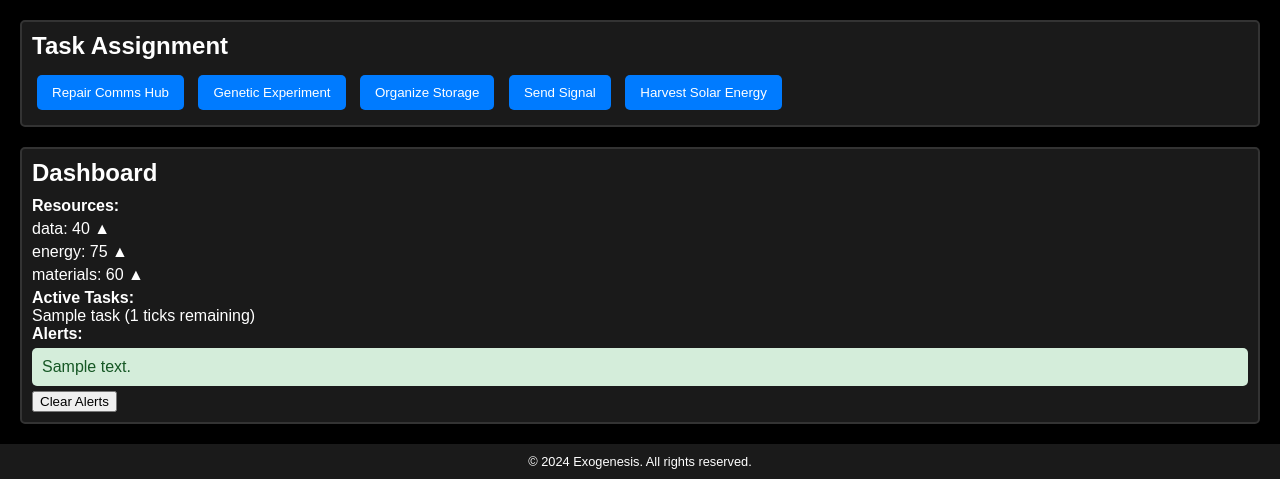
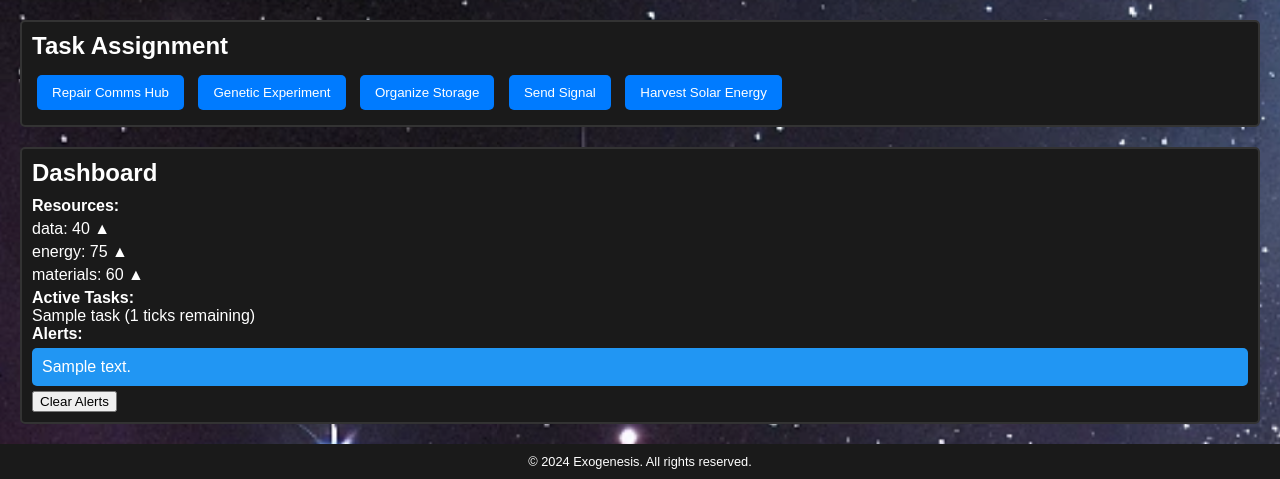
Before and after one commit to bwentzloff/exogenesis, a Flask app: page / in a window 1280 px wide. Shown: the part 470-949 px from the top of the page. Run offline with Flask 3, Linux system fonts and the light colour scheme; data comes from the database, SQL or seed files in the repository; tables that the repository leaves empty hold one stand-in row (values such as "Sample post").

Commit message:
visual updates

```diff
--- a/static/index.html
+++ b/static/index.html
@@ -9,6 +9,9 @@
     <script src="/static/script.js" defer></script>
 </head>
 <body>
+    <!-- Starry Background -->
+    <div id="background-animation"></div>
+
     <header>
         <h1>Exogenesis</h1>
         <p>Moon Base Command Center</p>
--- a/static/script.js
+++ b/static/script.js
@@ -4,7 +4,17 @@ function showToast(message, type = "info") {
 
     const toast = document.createElement("div");
     toast.className = `toast ${type}`;
-    toast.textContent = message;
+
+    // Add an icon to the toast
+    const icon = document.createElement("span");
+    icon.className = `toast-icon ${type}`;
+    toast.appendChild(icon);
+
+    // Add the message
+    const text = document.createElement("span");
+    text.className = "toast-message";
+    text.textContent = message;
+    toast.appendChild(text);
 
     toastContainer.appendChild(toast);
 
@@ -50,6 +60,7 @@ async function fetchMapData() {
         mapContainer.innerHTML = ''; // Clear existing elements
 
         data.celestial_bodies.forEach(body => {
+            // Create celestial body
             const bodyDiv = document.createElement('div');
             bodyDiv.classList.add('celestial-body');
             bodyDiv.classList.add(body.explored ? 'explored' : 'unexplored');
--- a/static/styles.css
+++ b/static/styles.css
@@ -32,6 +32,28 @@ footer {
     font-size: 0.8em;
 }
 
+/* Starry Background */
+#background-animation {
+    position: fixed;
+    top: 0;
+    left: 0;
+    width: 200%;
+    height: 200%;
+    background: url('/static/bg.webp') repeat;
+    background-size: cover;
+    z-index: -1;
+    animation: moveStars 60s linear infinite;
+}
+
+@keyframes moveStars {
+    from {
+        transform: translate(0, 0);
+    }
+    to {
+        transform: translate(-50%, -50%);
+    }
+}
+
 /* Universe Map Styling */
 #universe-map {
     position: relative;
@@ -51,10 +73,10 @@ footer {
     border-radius: 50%;
     text-align: center;
     line-height: 40px;
-    color: white;
     font-size: 0.8em;
     cursor: pointer;
     transition: transform 0.2s ease, background-color 0.2s ease;
+    animation: pulsate 2s infinite;
 }
 
 .celestial-body.explored {
@@ -71,18 +93,16 @@ footer {
     transform: scale(1.2);
 }
 
-.celestial-body.selected {
-    border: 2px solid #ffcc00;
-    box-shadow: 0 0 15px #ffcc00;
-}
-
-/* Connection Line Styles */
-.connection-line {
-    position: absolute;
-    height: 2px;
-    background-color: #fff;
-    transform-origin: top left;
-    z-index: -1;
+@keyframes pulsate {
+    0% {
+        box-shadow: 0 0 5px rgba(0, 255, 204, 0.8);
+    }
+    50% {
+        box-shadow: 0 0 15px rgba(0, 255, 204, 1);
+    }
+    100% {
+        box-shadow: 0 0 5px rgba(0, 255, 204, 0.8);
+    }
 }
 
 /* Alerts Styling */
@@ -94,13 +114,13 @@ footer {
 }
 
 .alert.info {
-    background-color: #d4edda;
-    color: #155724;
+    background-color: #2196f3;
+    color: #fff;
 }
 
 .alert.warning {
-    background-color: #f8d7da;
-    color: #721c24;
+    background-color: #ff9800;
+    color: #fff;
 }
 
 @keyframes fadeIn {
@@ -218,7 +238,7 @@ button.task-button.clicked {
     margin: 5px 0;
     border-radius: 5px;
     box-shadow: 0 2px 4px rgba(0, 0, 0, 0.3);
-    animation: fadeIn 3s, fadeOut 3s 5s;
+    animation: fadeIn 0.3s, fadeOut 0.3s 5s;
     opacity: 0;
 }
 
```
